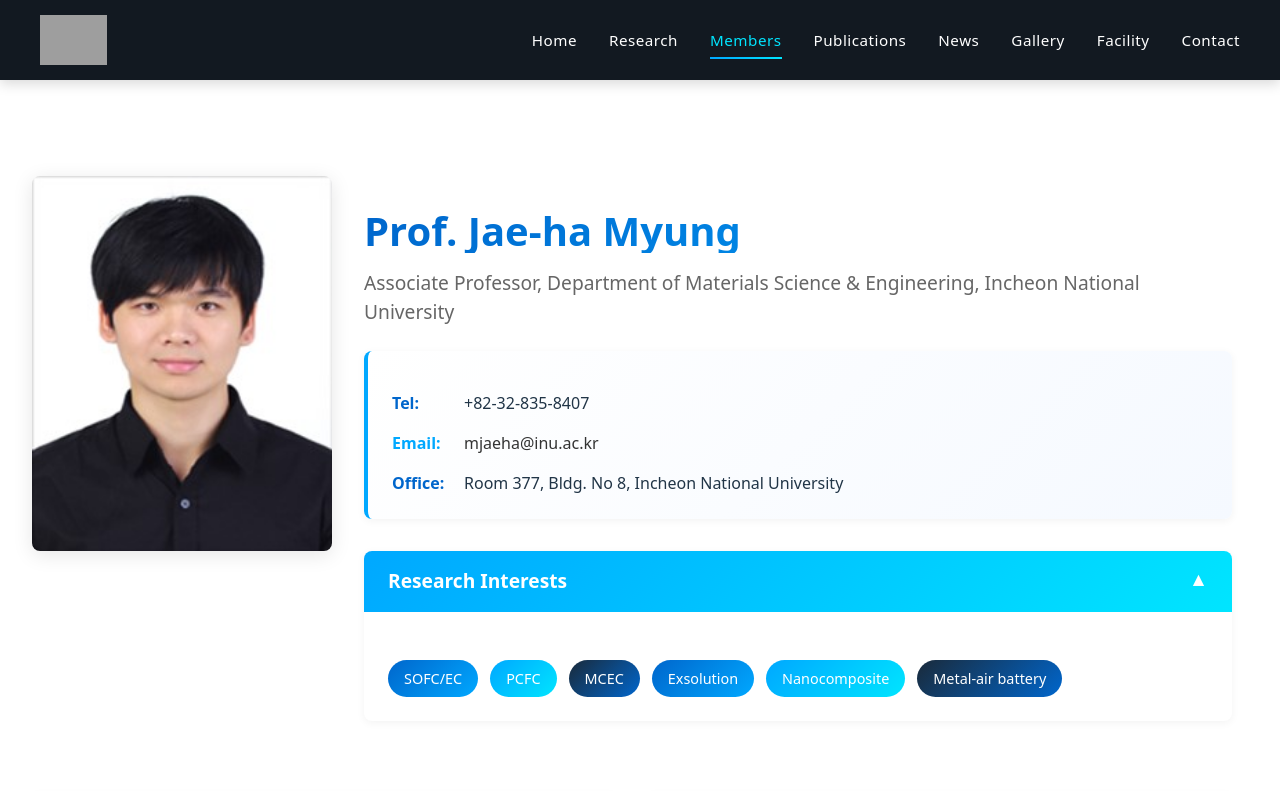
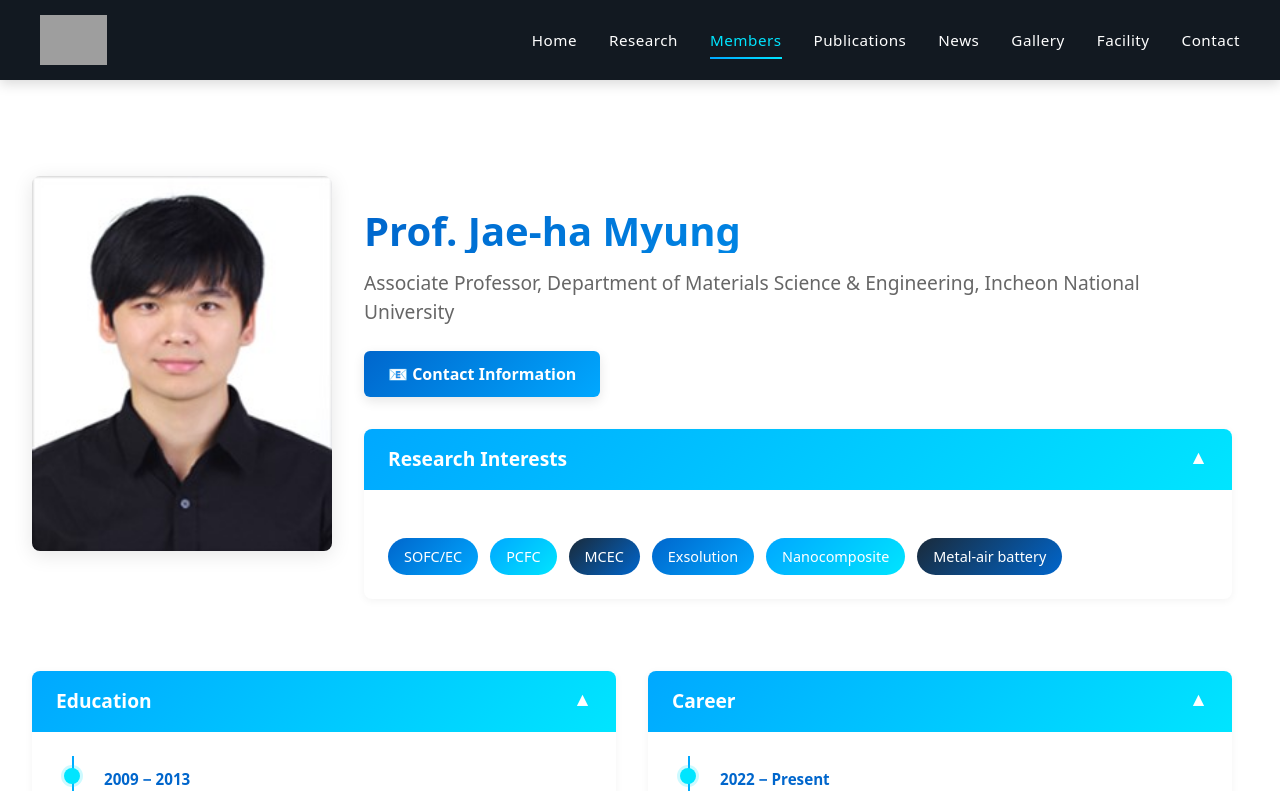
Before and after one commit to INU-EML/front-end, a React (Vite) app: page /members/professor in a window 1280 px wide. Shown: the top 791 px of the page. Built offline with nearby package versions, Linux system fonts and the light colour scheme; grey boxes are pictures that could not be loaded; the HTML template or start-up script is replaced by a standard one.

Commit message:
Professor Page 연락처 정보 바로 노출되지 않고 버튼 클릭 시 노출

```diff
--- a/src/pages/members/Professor.jsx
+++ b/src/pages/members/Professor.jsx
@@ -74,42 +74,155 @@ const Position = styled.h2`
   font-weight: 500;
 `;
 
+const ContactButtonContainer = styled.div`
+  margin-bottom: 2rem;
+`;
+
+const ContactButton = styled.button`
+  background: linear-gradient(135deg, ${theme.primary} 0%, ${theme.secondary} 100%);
+  color: ${theme.white};
+  padding: 0.75rem 1.5rem;
+  border: none;
+  border-radius: 6px;
+  font-size: 1rem;
+  font-weight: 600;
+  cursor: pointer;
+  transition: all 0.3s ease;
+  box-shadow: 0 4px 12px rgba(0, 0, 0, 0.1);
+
+  &:hover {
+    transform: translateY(-2px);
+    box-shadow: 0 6px 16px rgba(0, 0, 0, 0.15);
+  }
+
+  &:active {
+    transform: translateY(0);
+  }
+`;
+
+const ModalOverlay = styled.div`
+  position: fixed;
+  top: 0;
+  left: 0;
+  right: 0;
+  bottom: 0;
+  background-color: rgba(0, 0, 0, 0.5);
+  display: flex;
+  align-items: center;
+  justify-content: center;
+  z-index: 1000;
+  animation: fadeIn 0.2s ease-out;
+
+  @keyframes fadeIn {
+    from {
+      opacity: 0;
+    }
+    to {
+      opacity: 1;
+    }
+  }
+`;
+
+const ModalContent = styled.div`
+  background: ${theme.white};
+  border-radius: 12px;
+  box-shadow: 0 20px 60px rgba(0, 0, 0, 0.3);
+  padding: 2rem;
+  max-width: 500px;
+  width: 90%;
+  animation: slideIn 0.3s ease-out;
+  position: relative;
+
+  @keyframes slideIn {
+    from {
+      opacity: 0;
+      transform: translateY(-30px);
+    }
+    to {
+      opacity: 1;
+      transform: translateY(0);
+    }
+  }
+
+  @media (max-width: ${breakpoints.mobile}) {
+    padding: 1.5rem;
+    margin: 1rem;
+  }
+`;
+
+const ModalHeader = styled.h2`
+  font-size: 1.8rem;
+  color: ${theme.primary};
+  margin-bottom: 1.5rem;
+  display: flex;
+  align-items: center;
+  justify-content: space-between;
+`;
+
+const CloseButton = styled.button`
+  background: none;
+  border: none;
+  font-size: 1.5rem;
+  color: ${theme.textLight};
+  cursor: pointer;
+  padding: 0;
+  width: 30px;
+  height: 30px;
+  display: flex;
+  align-items: center;
+  justify-content: center;
+  transition: color 0.2s ease;
+
+  &:hover {
+    color: ${theme.text};
+  }
+`;
+
 const ContactInfo = styled.div`
-  margin-bottom: 2rem;
-  background: linear-gradient(135deg, ${theme.white} 0%, #f5f9ff 100%);
-  padding: 1.5rem;
+  display: flex;
+  flex-direction: column;
+  gap: 1.5rem;
+`;
+
+const ContactItem = styled.div`
+  display: flex;
+  align-items: center;
+  gap: 1rem;
+  padding: 1rem;
+  background-color: #f5f9ff;
   border-radius: 8px;
-  box-shadow: 0 2px 8px rgba(0, 0, 0, 0.05);
   border-left: 4px solid ${theme.secondary};
 `;
 
-const ContactItem = styled.p`
-  margin-bottom: 0.75rem;
-  display: flex;
-  align-items: center;
-  gap: 0.75rem;
+const ContactLabel = styled.strong`
+  color: ${theme.primary};
+  font-weight: 600;
+  min-width: 70px;
+  white-space: nowrap;
+`;
 
-  &:last-child {
-    margin-bottom: 0;
-  }
+const ContactLabel2 = styled.strong`
+  color: ${theme.primary};
+  font-weight: 600;
+  min-width: 70px;
+  white-space: nowrap;
+`;
 
-  &:nth-child(odd) strong {
-    color: ${theme.primary};
-    min-width: 60px;
-  }
-
-  &:nth-child(even) strong {
-    color: ${theme.secondary};
-    min-width: 60px;
-  }
+const ContactValue = styled.p`
+  margin: 0;
+  color: ${theme.text};
+  word-break: break-all;
 `;
 
 const ContactLink = styled.a`
-  color: ${theme.text};
+  color: ${theme.secondary};
+  text-decoration: none;
+  font-weight: 500;
   transition: color 0.2s ease;
 
   &:hover {
-    color: ${theme.secondary};
+    color: ${theme.primary};
+    text-decoration: underline;
   }
 `;
 
@@ -183,6 +296,10 @@ const TabsContainer = styled.div`
 
 const Professor = () => {
   const { profile, position, education, career, publications, researchInterests } = professorData;
+  const [showContactModal, setShowContactModal] = useState(false);
+
+  const openContactModal = () => setShowContactModal(true);
+  const closeContactModal = () => setShowContactModal(false);
 
   return (
     <PageContainer>
@@ -195,20 +312,43 @@ const Professor = () => {
           <Name>{profile.name}</Name>
           <Position>{position.position}</Position>
 
+          <ContactButtonContainer>
+            <ContactButton onClick={openContactModal}>
+              📧 Contact Information
+            </ContactButton>
+          </ContactButtonContainer>
+
+          {showContactModal && (
+            <ModalOverlay onClick={closeContactModal}>
+              <ModalContent onClick={(e) => e.stopPropagation()}>
+                <ModalHeader>
+                  <span>Contact Information</span>
+                  <CloseButton onClick={closeContactModal}>✕</CloseButton>
+                </ModalHeader>
+
                 <ContactInfo>
                   <ContactItem>
-              <strong>Tel:</strong> {profile.contact.tel}
+                    <ContactLabel>Tel:</ContactLabel>
+                    <ContactValue>{profile.contact.tel}</ContactValue>
                   </ContactItem>
+
                   <ContactItem>
-              <strong>Email:</strong>
+                    <ContactLabel2>Email:</ContactLabel2>
+                    <ContactValue>
                       <ContactLink href={`mailto:${profile.contact.email}`}>
                         {profile.contact.email}
                       </ContactLink>
+                    </ContactValue>
                   </ContactItem>
+
                   <ContactItem>
-              <strong>Office:</strong> {profile.contact.office}
+                    <ContactLabel>Office:</ContactLabel>
+                    <ContactValue>{profile.contact.office}</ContactValue>
                   </ContactItem>
                 </ContactInfo>
+              </ModalContent>
+            </ModalOverlay>
+          )}
 
           <CollapsibleSection title="Research Interests" defaultOpen={true}>
             <ResearchInterests>
```
Lines whose indentation alone changed are shown as unchanged.
